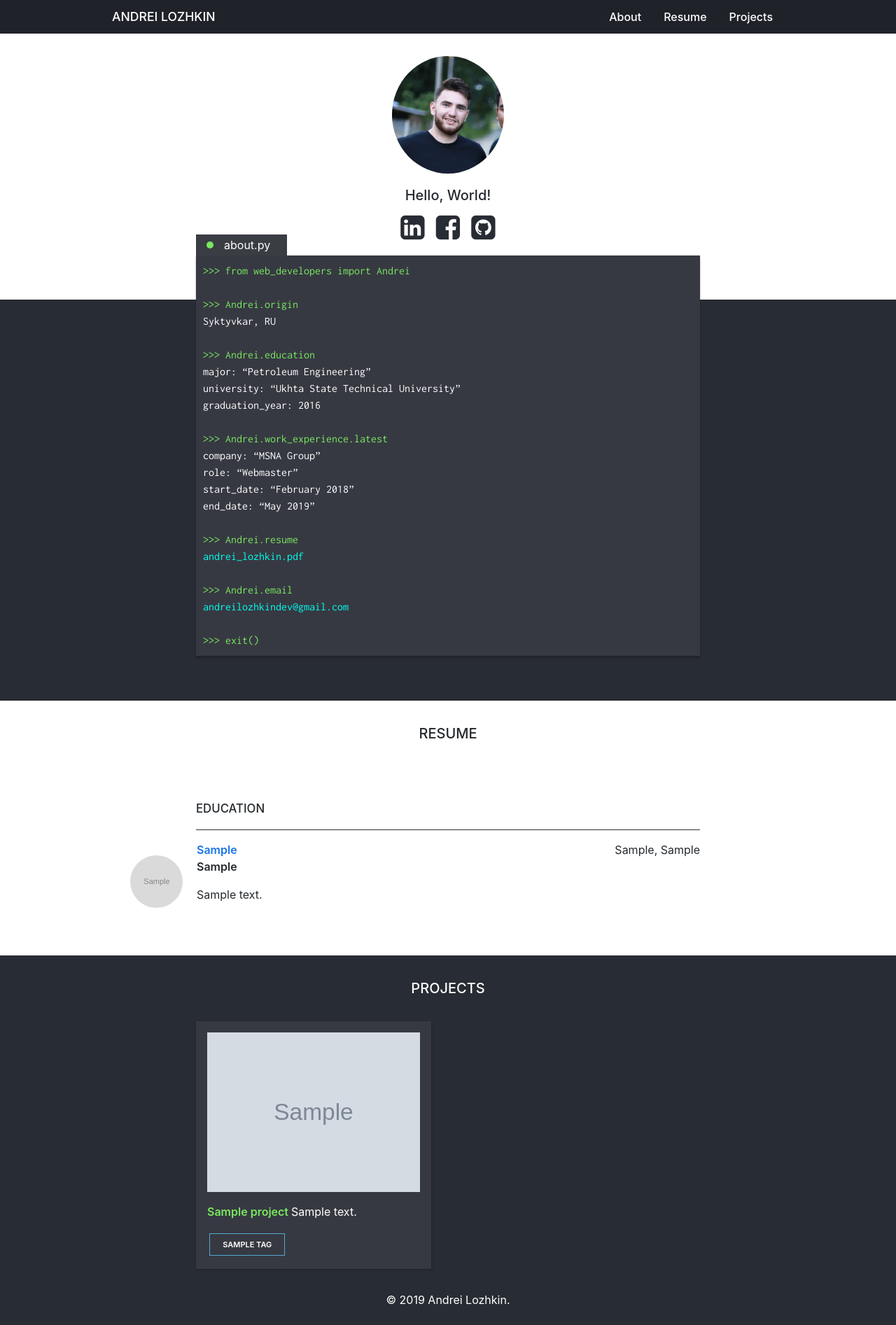
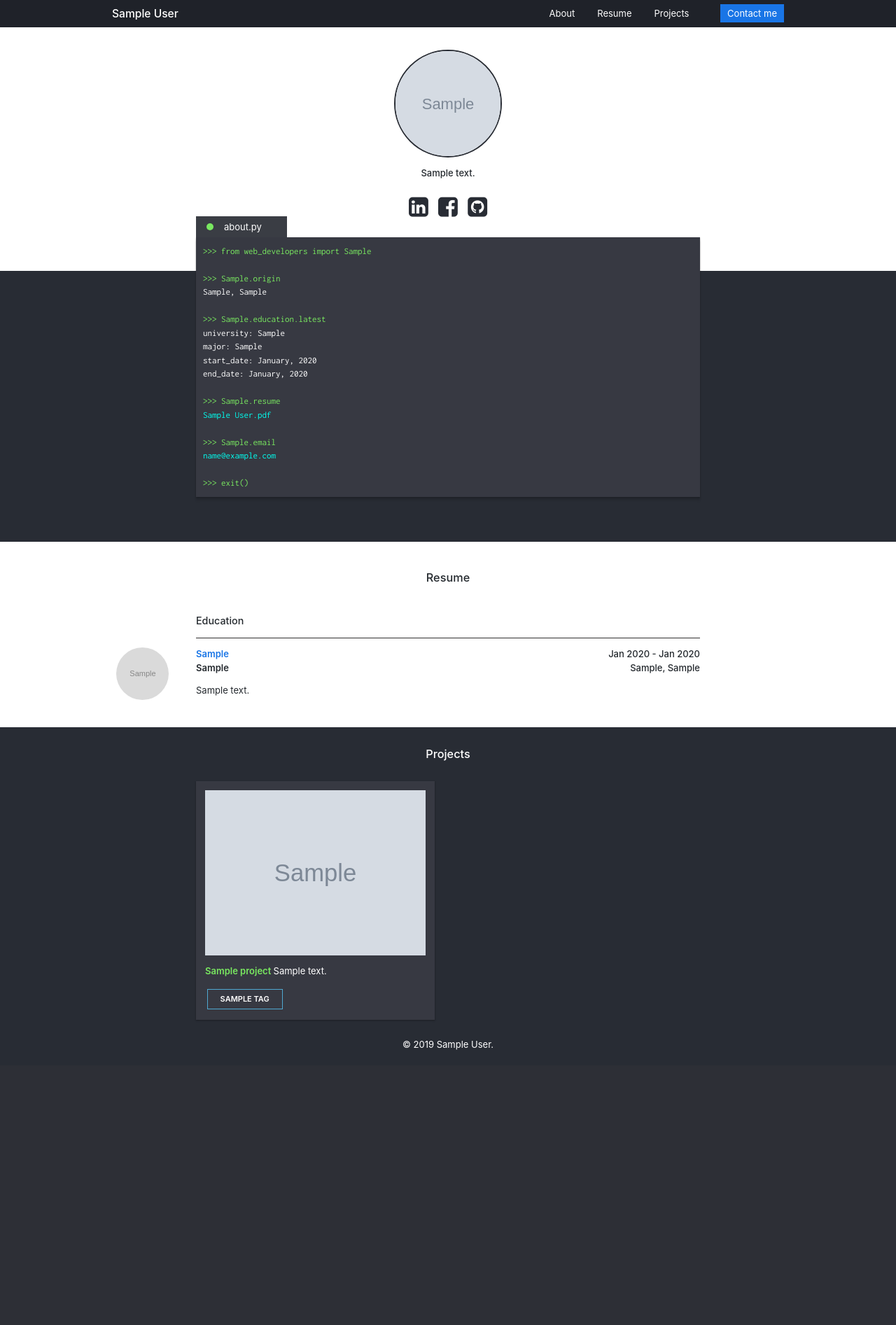
Before and after one commit to andreilozhkin/personal-portfolio, a Django app: page / in a window 1280 px wide. Shown: the whole page at 70% size. After the commit the page ends 1522 px from the top, so only its background shows below. Run offline with Django 3.2, Linux system fonts and the light colour scheme; tables that the repository leaves empty hold one stand-in row (values such as "Sample post"); data that the repository does not hold is empty.

Commit message:
Replace hard coded info in about section(CLI)
- Use info from Profile model to be displayed in about section
- Update css styles

```diff
--- a/portfolio/static/main/css/style.css
+++ b/portfolio/static/main/css/style.css
@@ -5,7 +5,7 @@
 }
 
 html {
-  font-size: 16px;
+  font-size: 13px;
 }
 
 body {
@@ -13,6 +13,7 @@
   color: #24292e;
   font-family: -apple-system,BlinkMacSystemFont,Segoe UI,Helvetica,Arial,sans-serif,Apple Color Emoji,Segoe UI Emoji,Segoe UI Symbol;
   line-height: 1.5;
+
 }
 
 img {
@@ -28,7 +29,7 @@
 
 h3 {
   font-weight: 400;
-  font-size: 1.05rem;
+  font-size: 1.1rem;
 }
 
 a {
@@ -126,7 +127,7 @@
 /* HEADER NAME ON LEFT */
 .header__name a{
   color: white;
-  font-size: 1.1rem;
+  font-size: 1.2rem;
   font-weight: 500;
   text-decoration: none;
 }
@@ -134,6 +135,7 @@
 /* HEADER NAV ON RIGHT */
 .header__nav {
     display: flex;
+    align-items: center;
     color: white;
 }
 
@@ -148,8 +150,14 @@
 
 .header__nav a {
   color: white;
-  font-weight: 500;
+  font-weight: 400;
   padding: 0 16px;
+}
+
+.nav__button {
+  padding: 5px 10px !important;
+  margin-left: 25px;
+  background-color: #1975e6;
 }
 
 .mobile-menu {
@@ -165,18 +173,26 @@
 
 .hero-container {
   text-align: center;
-  max-width: 960px;
+  max-width: 500px;
   margin: 0 auto;
   padding: 32px;
 }
 
+.hero__message {
+  font-weight: 500;
+  font-size: 1rem;
+}
+
 .avatar {
-  width: 160px;
+  height: 150px;
+  width: 150px;
   border-radius: 50%;
+  border: #282c34 2px solid;
+  object-fit: cover;
 }
 
 .social-icons {
-  margin: 0.5rem 0 3rem 0;
+  margin: 1.5rem 0 3rem 0;
 }
 
 .icon {
@@ -191,7 +207,7 @@
 }
 
 .icon:hover {
-  color: royalblue;
+  color: #1975e6;
 }
 
 
@@ -230,7 +246,7 @@
 .cli {
   background-color: #373942;
   max-width: 700px;
-  margin: -95px auto 0 auto;
+  margin: -80px auto 0 auto;
   padding: 10px;
   box-shadow: 0 5px 3px rgba(0,0,0,0.12), 0 1px 2px rgba(0,0,0,0.24);
 }
@@ -297,7 +313,6 @@
 .resume-card__image {
   width: 75px;
   height: 75px;
-  padding: 20px;
   border-radius: 50%;
   margin-left: -114px;
   object-fit: cover;
@@ -325,7 +340,8 @@
 }
 
 .card__year, .card__city {
-  width: 130px;
+  font-size: 13px;
+  font-weight: 500;
   text-align: right;
 }
 
@@ -379,10 +395,6 @@
 
 @media (max-width: 1000px) {
 
-  html {
-    font-size: 14px;
-  }
-
   /* prevent iphone from resizing fonts when landscape mode  */
   p, h1, h2, h3, li {
     -webkit-text-size-adjust: none !important;
@@ -426,13 +438,24 @@
     text-decoration: none;
   }
 
+  .nav__button {
+    font-weight: 600 !important;
+    color: #1975e6 !important;
+    padding: 0 32px !important;
+    margin-left: 0;
+    line-height: 3rem;
+    border-bottom: 1px solid grey;
+    background: none;
+  }
+
   .cli-tab{
     margin: -40px auto 0 auto;
   }
 
   .cli {
-    margin: -70px auto 0 auto;
+    margin: -56px auto 0 auto;
     padding: 10px;
+    font-size: 14px;
   }
 
   .resume-card__image {
@@ -455,4 +478,9 @@
     object-fit: cover;
   }
 
+  .card__year, .card__city {
+    font-size: 12px;
+    width: 120px;
+  }
+
 }
--- a/portfolio/templates/main/index.html
+++ b/portfolio/templates/main/index.html
@@ -15,13 +15,14 @@
         <!--START HEADER SECTION-->
         <header class="header">
           <div class="header-container">
-            <h1 class="header__name"><a href="/">ANDREI LOZHKIN</a></h1>
+            <h1 class="header__name"><a href="/">{{profile.user.get_full_name}}</a></h1>
             <nav class="header__nav">
               <ul>
                 <li><a href="#about" onclick="collapseMenu()">About</a></li>
                 <li><a href="#resume" onclick="collapseMenu()">Resume</a></li>
                 <li><a href="#projects" onclick="collapseMenu()">Projects</a></li>
               </ul>
+              <a class="nav__button" href="mailto:{{profile.user.email}}">Contact me</a>
             </nav>
             <a href="javascript:void(0)" class="mobile-menu" onclick="toggleMenu()">
               <span class="icon-menu"></span>
@@ -36,12 +37,18 @@
           <!--START HERO SECTION-->
           <section class="hero-wrapper">
             <div class="hero-container">
-              <img class="avatar" src="{% static 'main/img/avatar.jpg' %}" alt="avatar">
-              <h2 class="mt-1" id="about"> Hello, World! </h2>
-              <div class="social-icons">
-                <a href="#linkedin" class="icon icon-linkedin-squared"></a>
-                <a href="#facebook" class="icon icon-facebook-squared"></a>
-                <a href="#github" class="icon icon-github-squared"></a>
+              <a href="/"><img class="avatar" src="{{profile.avatar.url}}" alt="avatar"></a>
+              <h3 class="mt-1 hero__message">{{profile.message}}</h3>
+              <div class="social-icons" id="about">
+                {% if profile.linkedin_url%}
+                  <a class="icon icon-linkedin-squared" href="{{profile.linkedin_url}}" target="_blank"></a>
+                {% endif %}
+                {% if profile.facebook_url%}
+                  <a class="icon icon-facebook-squared" href="{{profile.facebook_url}}" target="_blank"></a>
+                {% endif %}
+                {% if profile.github_url%}
+                  <a class="icon icon-github-squared" href="{{profile.github_url}}" target="_blank"></a>
+                {% endif %}
               </div>
             </div>
           </section>
@@ -55,27 +62,31 @@
                   <p>about.py</p>
                 </div>
                 <p class="cli-code">
-                  <span class="cli-command"> >>> from web_developers import Andrei </span><br><br>
+                  <span class="cli-command"> >>> from web_developers import {{profile.user.first_name}} </span><br><br>
 
-                  <span class="cli-command"> >>> Andrei.origin </span><br>
-                  Syktyvkar, RU <br><br>
+                  <span class="cli-command"> >>> {{profile.user.first_name}}.origin </span><br>
+                  {{profile.origin}} <br><br>
+                  {% if education %}
+                      <span class="cli-command"> >>> {{profile.user.first_name}}.education.latest </span><br>
+                      university: {{education.first.university}}<br>
+                      major: {{education.first.major}}<br>
+                      start_date: {{education.first.start_date|date:"F, Y"}}<br>
+                      end_date: {{education.first.end_date|date:"F, Y"|default:"None"}}<br><br>
+                  {% endif %}
 
-                  <span class="cli-command"> >>> Andrei.education </span><br>
-                  major: “Petroleum Engineering”<br>
-                  university: “Ukhta State Technical University”<br>
-                  graduation_year: 2016<br><br>
+                  {% if jobs %}
+                    <span class="cli-command"> >>> {{profile.user.first_name}}.work_experience.latest </span><br>
+                    company: {{jobs.first.company}}<br>
+                    role: {{jobs.first.role}}<br>
+                    start_date: {{jobs.first.start_date|date:"F, Y"}}<br>
+                    end_date: {{jobs.first.end_date|date:"F Y"|default:"None"}}<br><br>
+                  {% endif %}
 
-                  <span class="cli-command"> >>> Andrei.work_experience.latest </span><br>
-                  company: “MSNA Group”<br>
-                  role: “Webmaster”<br>
-                  start_date: “February 2018”<br>
-                  end_date: “May 2019”<br><br>
+                  <span class="cli-command"> >>> {{profile.user.first_name}}.resume </span><br>
+                  <a href="{{profile.resume.url}}" download> {{profile.user.get_full_name}}.pdf</a><br><br>
 
-                  <span class="cli-command"> >>> Andrei.resume </span><br>
-                  <a href="{% static 'main/CV - Andrei Lozhkin.pdf' %}" download> andrei_lozhkin.pdf </a><br><br>
-
-                  <span class="cli-command"> >>> Andrei.email </span><br>
-                  <a href="mailto:andreilozhkindev@gmail.com">andreilozhkindev@gmail.com</a><br><br>
+                  <span class="cli-command"> >>> {{profile.user.first_name}}.email </span><br>
+                  <a href="mailto:{{profile.user.email}}">{{profile.user.email}}</a><br><br>
 
                   <span class="cli-command"> >>> exit() </span>
                 </p>
@@ -88,24 +99,24 @@
           {% if jobs or education %}
             <section class="resume-wrapper" id="resume">
               <div class="resume-container">
-                <h2 class="mt-1">RESUME</h2>
+                <h2 class="mt-2">Resume</h2>
 
                 <!--work experience-->
                 {% if jobs %}
                   <div>
-                    <h3>WORK EXPERIENCE</h3>
+                    <h3>Work Experience</h3>
                     <div class="pt-1 line-separator"></div>
                     {% for job in jobs %}
                       <div class="resume-card">
-                        <a href="{{job.url}}"><img class="resume-card__image gray-transition" src="{{job.logo.url}}" alt="{{job.company}}"/></a>
+                        <a href="{{job.url}}" target="_blank"><img class="resume-card__image gray-transition" src="{{job.logo.url}}" alt="{{job.company}}"/></a>
                         <div class="resume-card__content">
                           <div class="resume-card__head">
                             <div>
-                              <a href="{{job.url}}" class="card__company-name">{{job.company}}</a>
+                              <a href="{{job.url}}" target="_blank" class="card__company-name">{{job.company}}</a>
                               <p class="card__role">{{job.role}}</p>
                             </div>
                             <div>
-                              <p class="card__year">{{job.date}}</p>
+                              <p class="card__year">{{job.start_date|date:"M Y"}} - {{job.end_date|date:"M Y"|default:"Present"}}</p>
                               <p class="card__city">{{job.location}}</p>
                             </div>
                           </div>
@@ -122,19 +133,19 @@
                 <!--education-->
                 {% if education %}
                   <div>
-                    <h3 class="mt-5">EDUCATION</h3>
+                    <h3 class="mt-3">Education</h3>
                     <div class="pt-1 line-separator"></div>
                     {% for ed in education %}
                       <div class="resume-card">
-                        <a href="{{ed.url}}"><img class="resume-card__image gray-transition" src="{{ed.logo.url}}" alt="{{ed.university}}"/></a>
+                        <a href="{{ed.url}}" target="_blank"><img class="resume-card__image gray-transition" src="{{ed.logo.url}}" alt="{{ed.university}}"/></a>
                         <div class="resume-card__content">
                           <div class="resume-card__head">
                             <div>
-                              <a href="{{ed.url}}" class="card__company-name">{{ed.university}}</a>
+                              <a href="{{ed.url}}" target="_blank" class="card__company-name">{{ed.university}}</a>
                               <p class="card__role">{{ed.major}}</p>
                             </div>
                             <div>
-                              <p class="card__year">{{ed.date}}</p>
+                              <p class="card__year">{{ed.start_date|date:"M Y"}} - {{ed.end_date|date:"M Y"|default:"Present"}}</p>
                               <p class="card__city">{{ed.location}}</p>
                             </div>
                           </div>
@@ -154,10 +165,10 @@
 
           <!--START PROJECTS SECTION-->
           {% if projects %}
-            <h2 class="mt-2" style="color:white">PROJECTS</h2>
+            <h2 class="mt-2" style="color:white">Projects</h2>
             <section class="projects-grid" id="projects">
               {% for project in projects %}
-                <a href="{{project.url}}" class="project__card">
+                <a href="{{project.url}}" target="_blank" class="project__card">
                   <img class="project__image" src="{{project.image.url}}"/>
                   <p class="mt-1 project__summary">
                     <span class="project__name">{{project.name}} </span>
@@ -180,11 +191,11 @@
 
         <!--START FOOTER-->
         <footer class="footer">
-          <p>© 2019 Andrei Lozhkin.</p>
+          <p>© 2019 {{profile.user.get_full_name}}.</p>
         </footer>
         <!--END FOOTER-->
       </div>
     </body>
+    <script type="text/javascript" src="{% static 'main/js/zenscroll-min.js' %}"></script>
     <script type="text/javascript" src="{% static 'main/js/main.js' %}"></script>
-    <script type="text/javascript" src="{% static 'main/js/zenscroll-min.js' %}"></script>
 </html>
```
